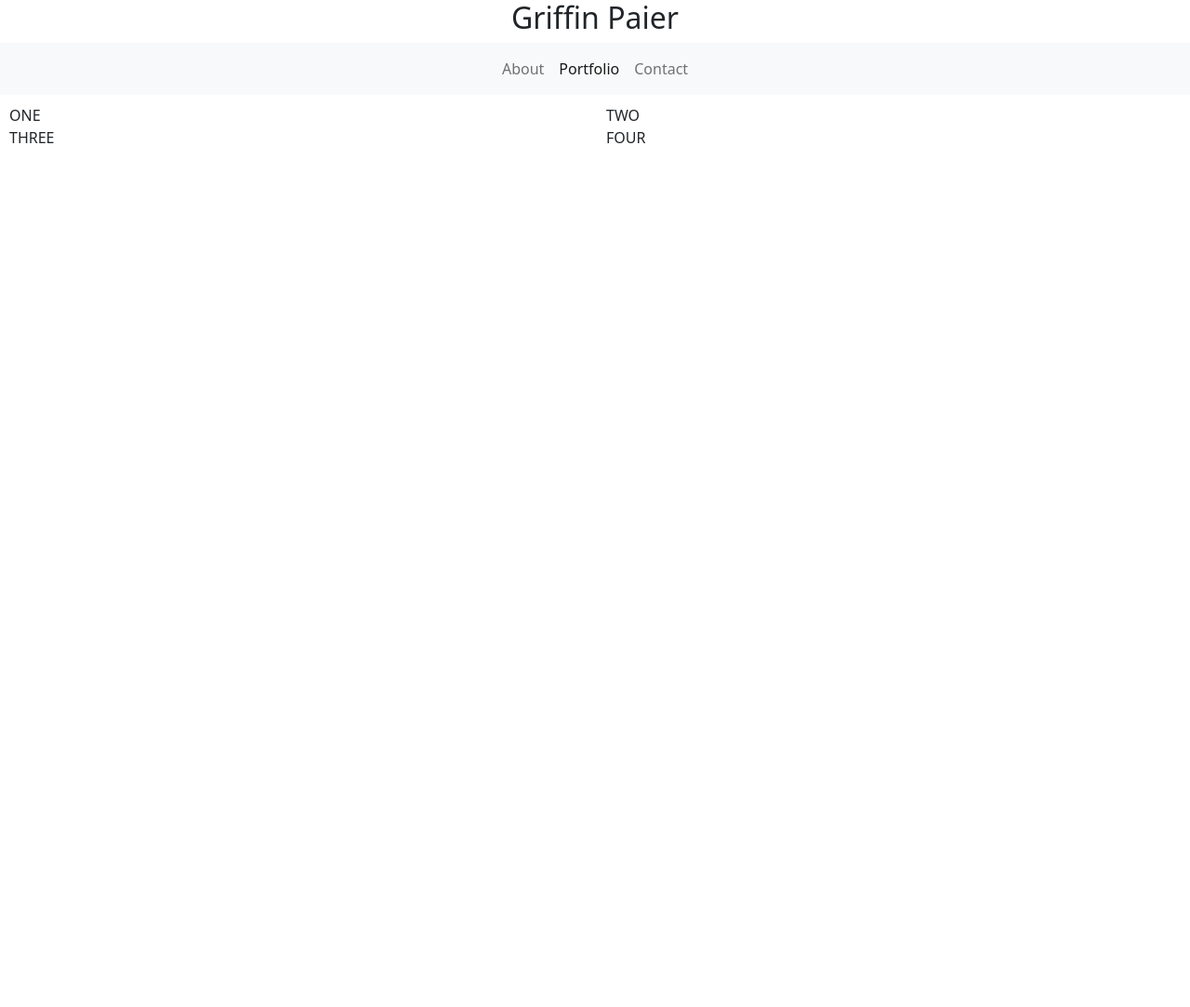
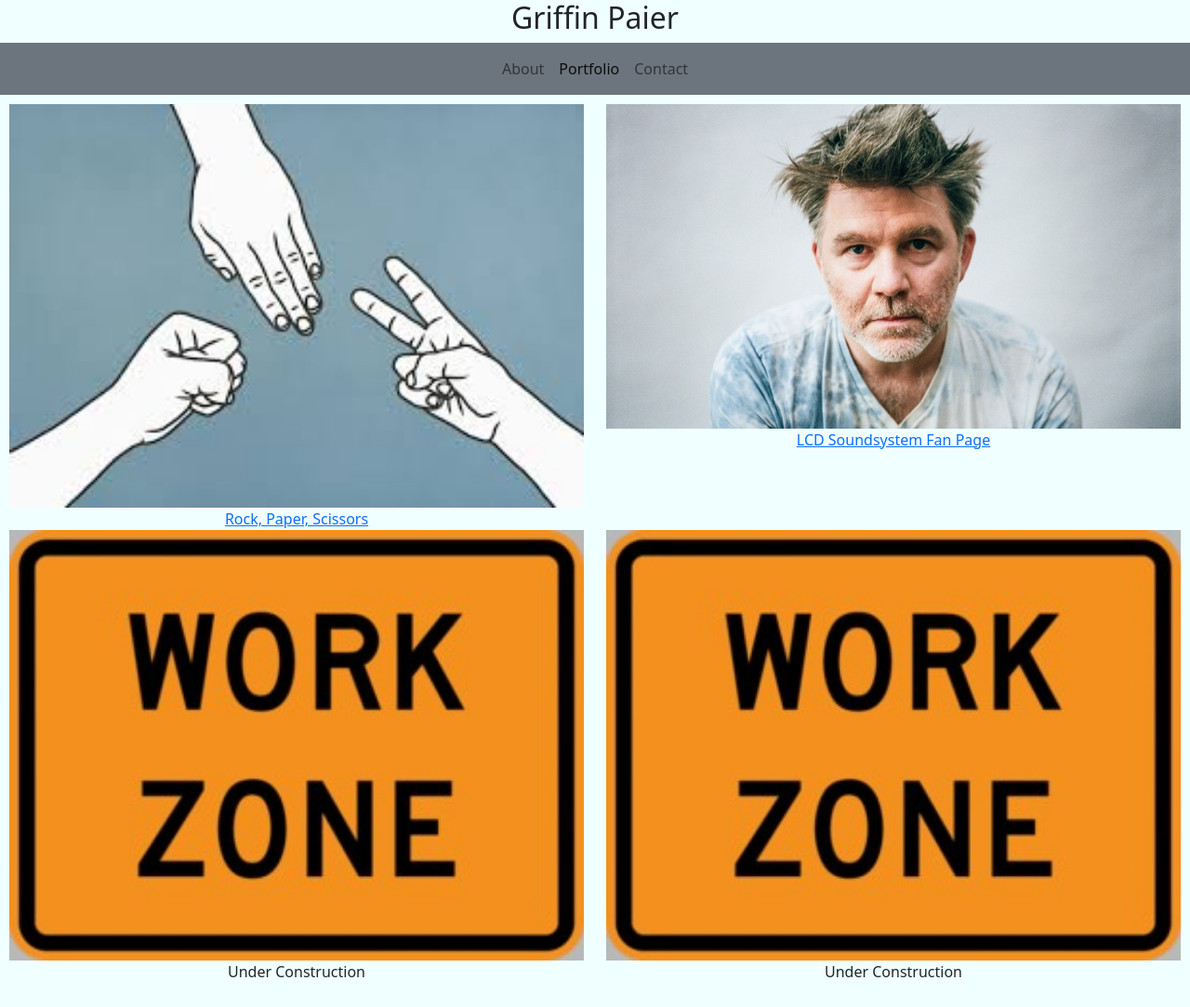
Before and after one commit to gmpaier/responsive-port, a plain HTML site: page portfolio.html in a window 1280 px wide. Shown: the whole page at 93% size. Before the commit the page ends 800 px from the top, so only its background shows below. Drawn offline with nearby package versions, Linux system fonts and the light colour scheme.

Commit message:
Updated navbar and background colors. Links and images added on portfolio page. Attempt to make site mobile response with sm breakpoint

```diff
--- a/assets/style.css
+++ b/assets/style.css
@@ -1,3 +1,8 @@
+body{
+    background-color: azure;
+}
+
 article {
     margin: 10px 10px 10px 10px;
+
 }
--- a/portfolio.html
+++ b/portfolio.html
@@ -10,7 +10,7 @@
     <header class="container-fluid text-center">
         <h2>Griffin Paier</h2>
     </header>
-    <nav class="navbar navbar-expand-lg navbar-light bg-light">
+    <nav class="navbar navbar-expand-lg navbar-light bg-secondary">
         <div class="container-fluid justify-content-center">
             <div class="navbar-nav">
                 <a class="nav-link" href="./index.html">About</a>
@@ -22,20 +22,42 @@
 
     <article>
         <div class="row">
-            <div class="col">
-                ONE
+            <div class="col-sm">
+                <div class="row">
+                    <img src="./assets/rock-paper-scissors.jpg">
+                </div>
+                <div class="row text-center">
+                    <a href="https://gmpaier.github.io/testing/janken" >Rock, Paper, Scissors</a>
+                </div>
             </div>
-            <div class="col">
-                TWO
+
+            <div class="col-sm">
+                <div class="row">
+                   <img src="assets/james-murphy.jpg">
+                </div>
+                <div class="row text-center">
+                    <a href="https://gmpaier.github.io/fanpage/fanpage">LCD Soundsystem Fan Page</a>
+                </div>
             </div>
         </div>
 
         <div class="row">
-            <div class="col">
-                THREE
+            <div class="col-sm">
+                <div class="row">
+                    <img src="assets/work-zone.jpg">
+                </div>
+                <div class="row text-center">
+                    <p>Under Construction</p>
+                </div>
             </div>
-            <div class="col">
-                FOUR
+
+            <div class="col-sm">
+                <div class="row">
+                    <img src="assets/work-zone.jpg">
+                </div>
+                <div class="row text-center">
+                    <p>Under Construction</p>
+                </div>
             </div>
         </div>
     </article>
```
Also changed, not shown: contact.html (+1 -1 lines), index.html (+7 -5 lines), assets/james-murphy.jpg (added), assets/rock-paper-scissors.jpg (added), assets/work-zone.jpg (added).
